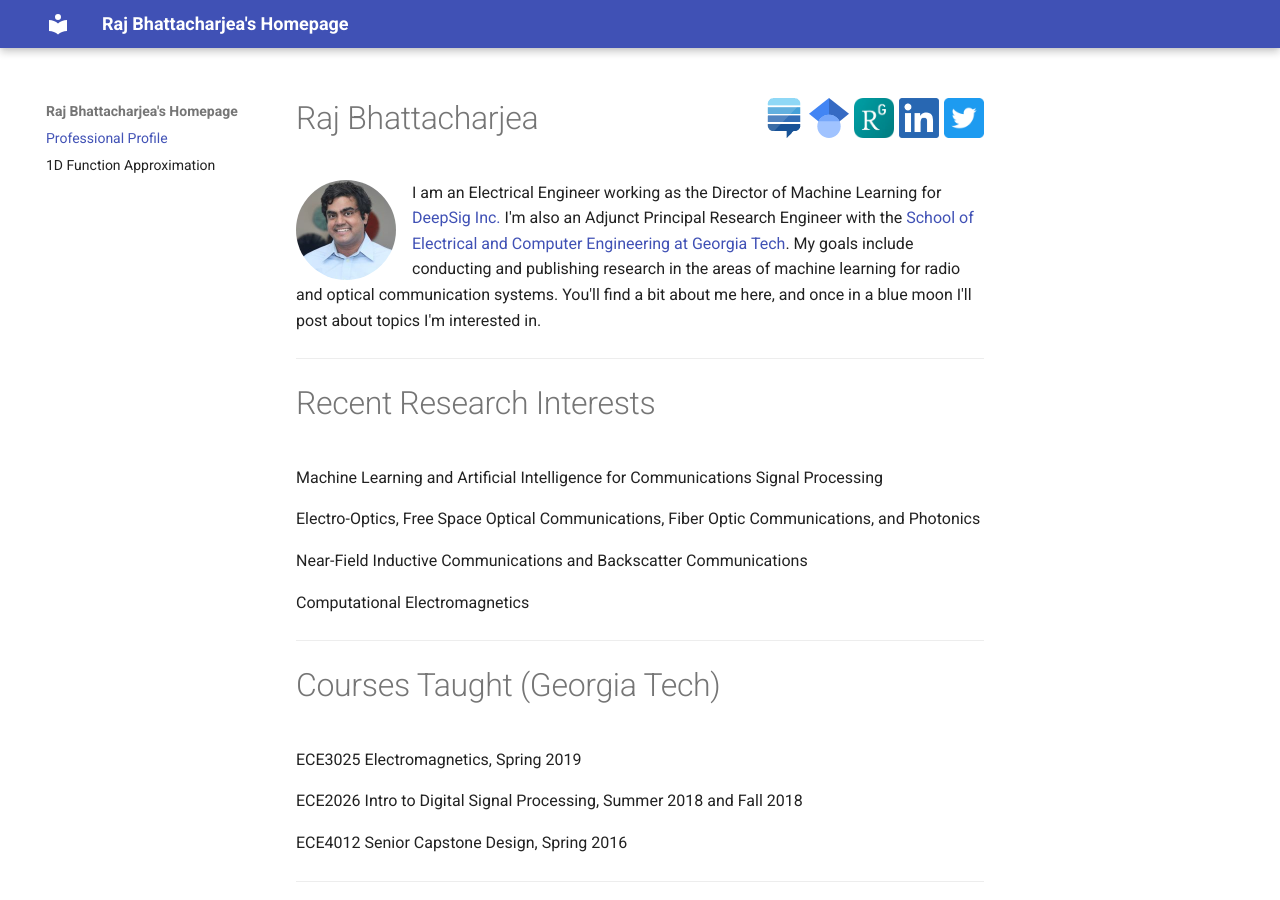
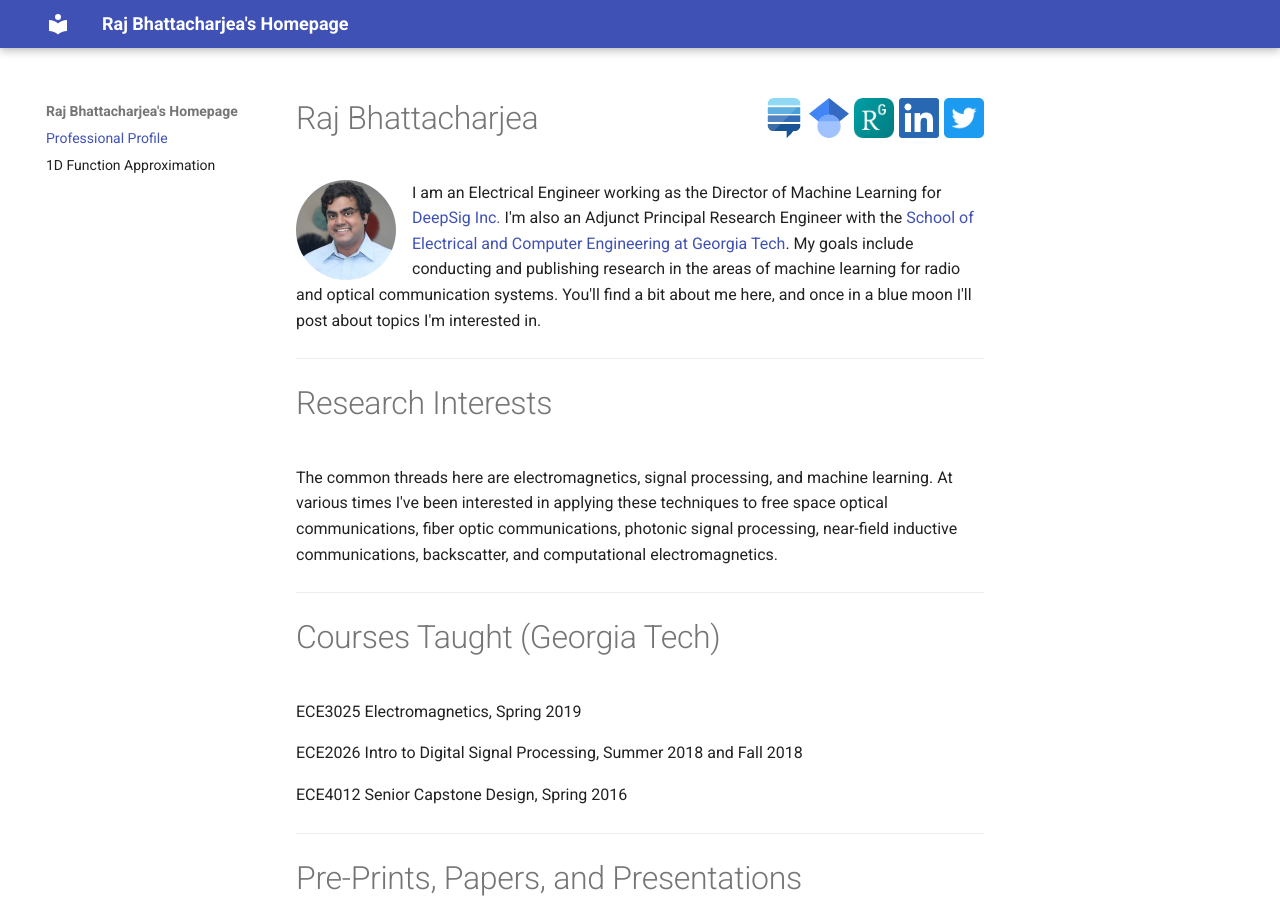
Before and after one commit to rajb245/rajb245.github.io, an MkDocs documentation site: the page built from docs/index.md, in a window 1280 px wide and 900 px high. Built offline with MkDocs 1.6.1 and Material for MkDocs 9.7.7, drawn with Linux system fonts in a browser that asks for light colours.

Commit message:
Try updating my research interests to test the pipeline

```diff
--- a/docs/index.md
+++ b/docs/index.md
@@ -14,15 +14,11 @@ My goals include conducting and publishing research in the areas of machine lear
 and optical communication systems. You'll find a bit about me here, and once in a blue
 moon I'll post about topics I'm interested in.
 ________________________________________________________________________________
-# Recent Research Interests
-Machine Learning and Artificial Intelligence for Communications Signal Processing
-
-Electro-Optics, Free Space Optical Communications, Fiber Optic Communications,
-and Photonics
-
-Near-Field Inductive Communications and Backscatter Communications
-
-Computational Electromagnetics
+# Research Interests
+The common threads here are electromagnetics, signal processing, and machine learning.
+At various times I've been interested in applying these techniques to free space optical
+communications, fiber optic communications, photonic signal processing, near-field inductive
+communications, backscatter, and computational electromagnetics.
 ________________________________________________________________________________
 # Courses Taught (Georgia Tech)
 ECE3025 Electromagnetics, Spring 2019
```
